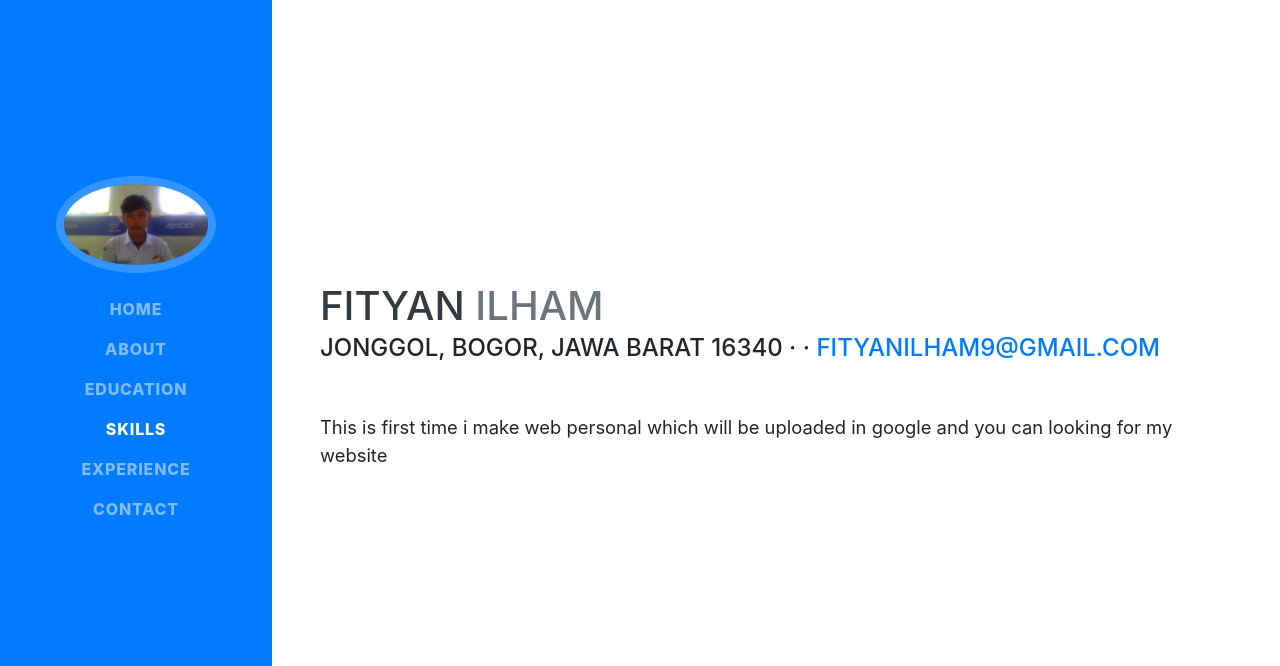
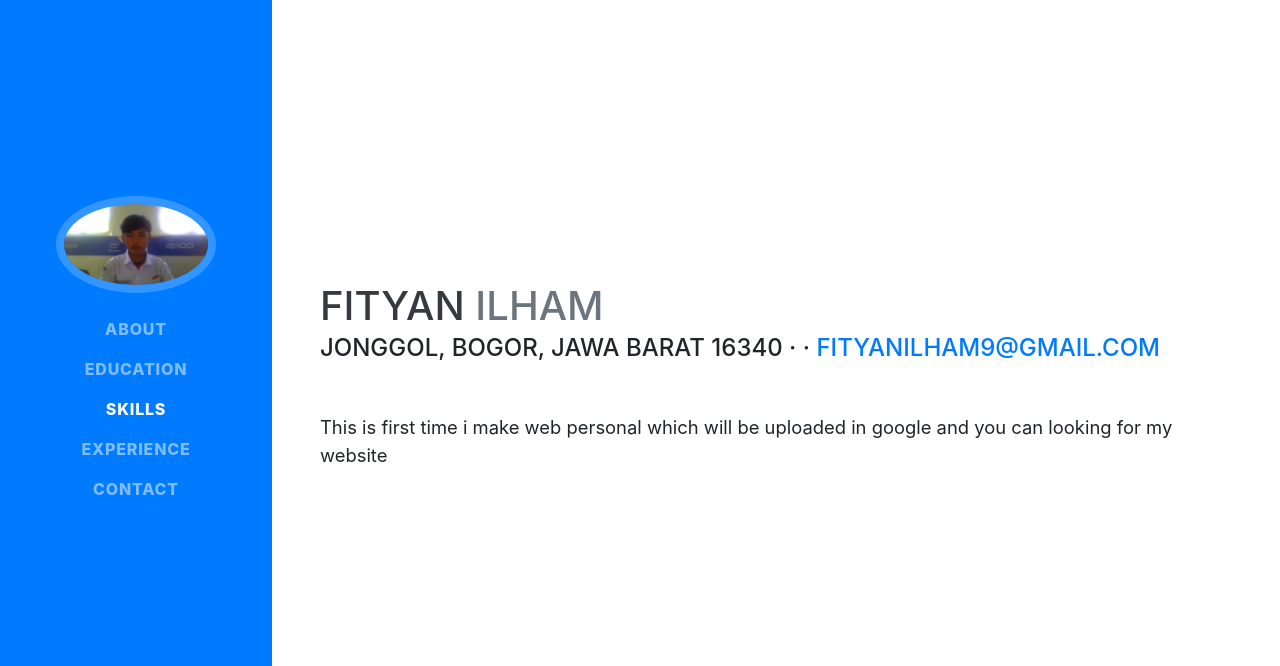
Before and after one commit to fityanilham/fityan, a website with bundled scripts: page index.html in a window 1280 px wide. Shown: the top 666 px of the page. Built offline with nearby package versions, Linux system fonts and the light colour scheme; a web font is replaced by a local one.

Commit message:
Update index.html

```diff
--- a/index.html
+++ b/index.html
@@ -37,9 +37,6 @@
     </button>
     <div class="collapse navbar-collapse" id="navbarSupportedContent">
       <ul class="navbar-nav">
-        <li class="nav-item">
-          <a class="nav-link js-scroll-trigger" href="particle.html">Home</a>
-        </li>
         <li class="nav-item">
           <a class="nav-link js-scroll-trigger" href="#about">About</a>
         </li>
```
